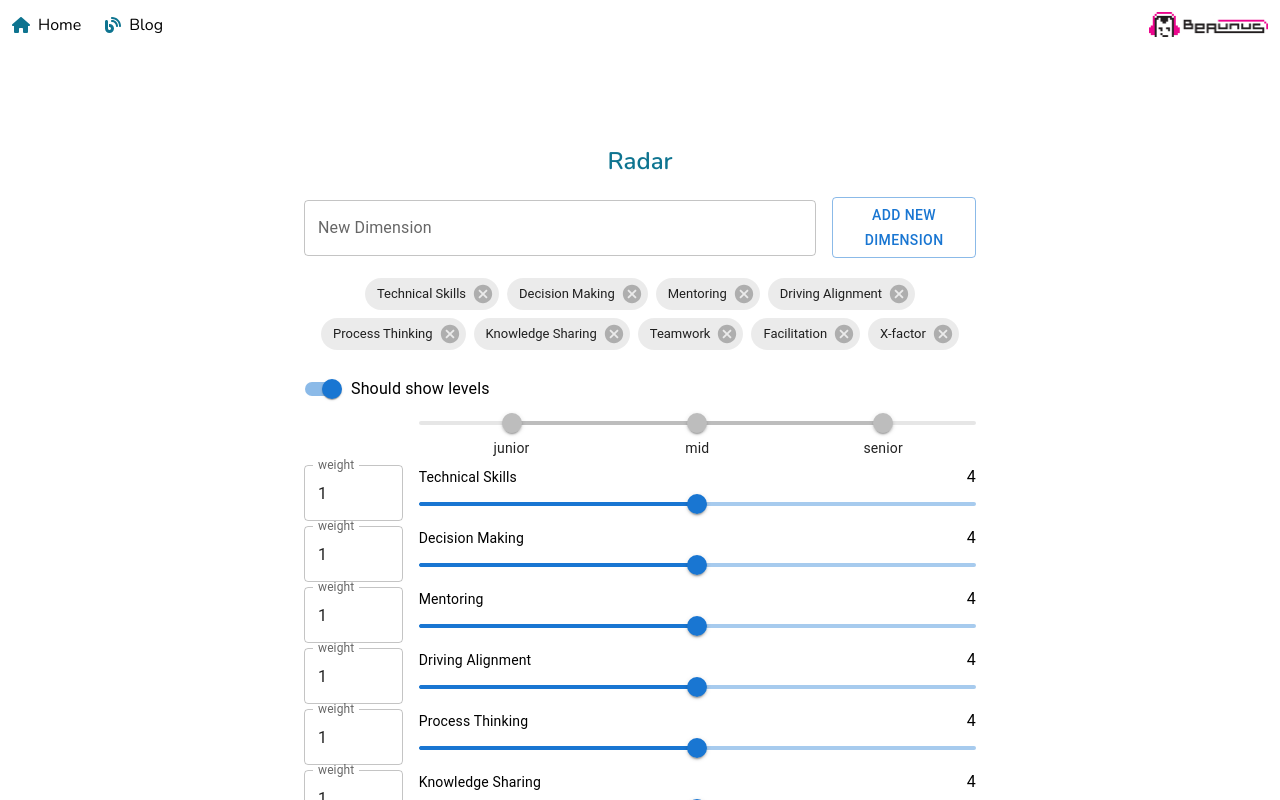
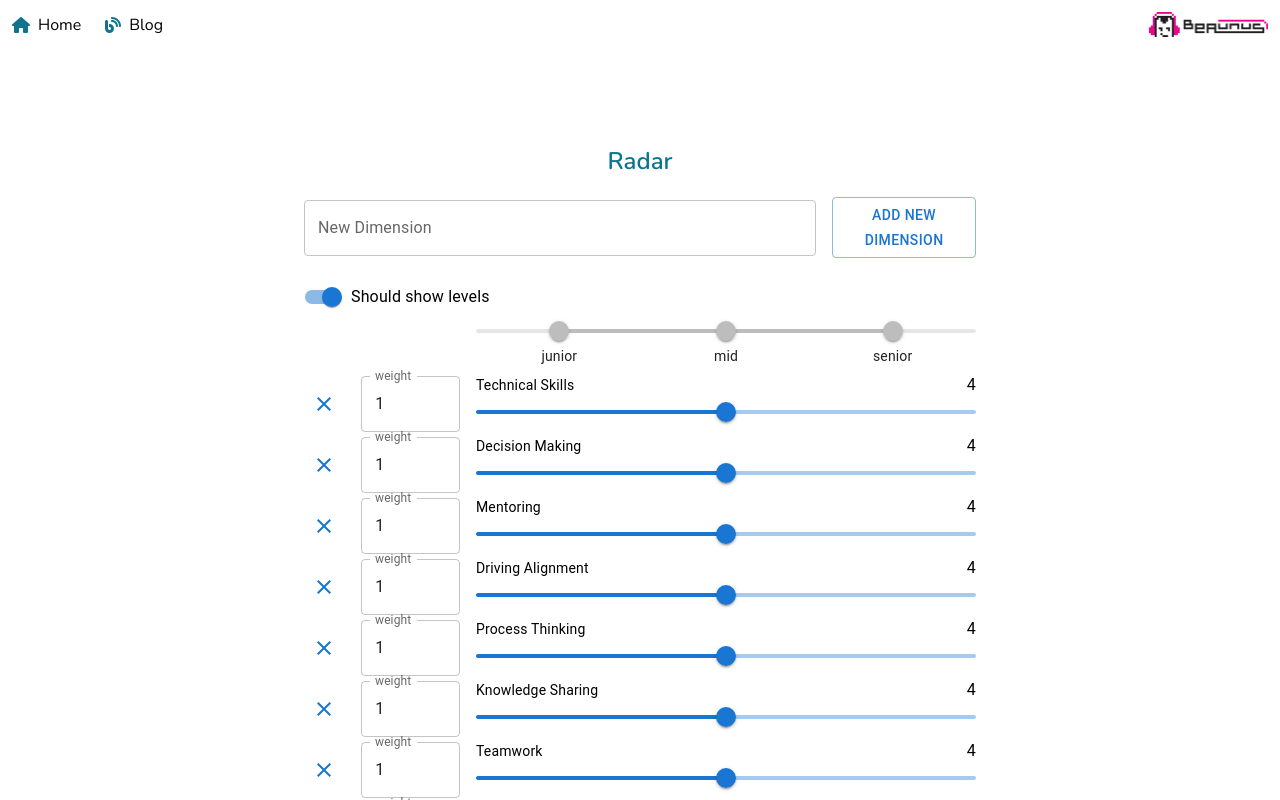
Before and after one commit to beaunus/beaunus.com, a Next.js app: page /blog/radar in a window 1280 px wide. Shown: the top 800 px of the page. Built offline with nearby package versions, Linux system fonts and the light colour scheme; no server answers.

Commit message:
feature: delete dimension directly

```diff
--- a/pages/blog/radar.tsx
+++ b/pages/blog/radar.tsx
@@ -1,7 +1,8 @@
+import { Clear } from "@mui/icons-material";
 import { Button, FormControlLabel, Switch } from "@mui/material";
-import Chip from "@mui/material/Chip";
 import FormControl from "@mui/material/FormControl";
 import Grid from "@mui/material/Grid";
+import IconButton from "@mui/material/IconButton";
 import Slider from "@mui/material/Slider";
 import TextField from "@mui/material/TextField";
 import ChartJS from "chart.js/auto";
@@ -177,26 +178,6 @@ const Radar: NextPage = () => {
                 Add New Dimension
               </Button>
             </div>
-            <div className="flex flex-wrap gap-2 justify-center">
-              {Array.from(Object.keys(valuesAndWeightsByDimensionName)).map(
-                (dimensionName) => (
-                  <Chip
-                    key={dimensionName}
-                    label={dimensionName}
-                    onDelete={() => {
-                      setValuesAndWeightsByDimensionName((old) =>
-                        Object.fromEntries(
-                          Object.entries(old).filter(
-                            ([name]) => name !== dimensionName
-                          )
-                        )
-                      );
-                    }}
-                  />
-                )
-              )}
-            </div>
-
             <FormControl>
               <FormControlLabel
                 control={
@@ -211,8 +192,8 @@ const Radar: NextPage = () => {
               />
               {shouldShowLevels ? (
                 <Grid container spacing={2}>
-                  <Grid item xs={2} />
-                  <Grid item xs={10}>
+                  <Grid item xs={3} />
+                  <Grid item xs={9}>
                     <Slider
                       defaultValue={[2, 4, 6]}
                       disabled={true}
@@ -228,7 +209,30 @@ const Radar: NextPage = () => {
 
               {Object.entries(valuesAndWeightsByDimensionName).map(
                 ([dimensionName, { value }]) => (
-                  <Grid container key={`${dimensionName}-slider`} spacing={2}>
+                  <Grid
+                    alignItems="center"
+                    container
+                    key={`${dimensionName}-slider`}
+                    spacing={2}
+                  >
+                    <Grid item xs={1}>
+                      <IconButton
+                        aria-label="delete-dimension"
+                        color="primary"
+                        component="label"
+                        onClick={() =>
+                          setValuesAndWeightsByDimensionName((old) =>
+                            Object.fromEntries(
+                              Object.entries(old).filter(
+                                ([name]) => name !== dimensionName
+                              )
+                            )
+                          )
+                        }
+                      >
+                        <Clear />
+                      </IconButton>
+                    </Grid>
                     <Grid item xs={2}>
                       <TextField
                         InputLabelProps={{ shrink: true }}
@@ -249,7 +253,7 @@ const Radar: NextPage = () => {
                         }
                       />
                     </Grid>
-                    <Grid item xs={10}>
+                    <Grid item xs={9}>
                       <SliderWithLabels
                         displayValue={value.toString()}
                         label={dimensionName}
```
Also changed, not shown: package.json (+4 -3 lines), 1 other file (tests, documents, lock files or other folders).
